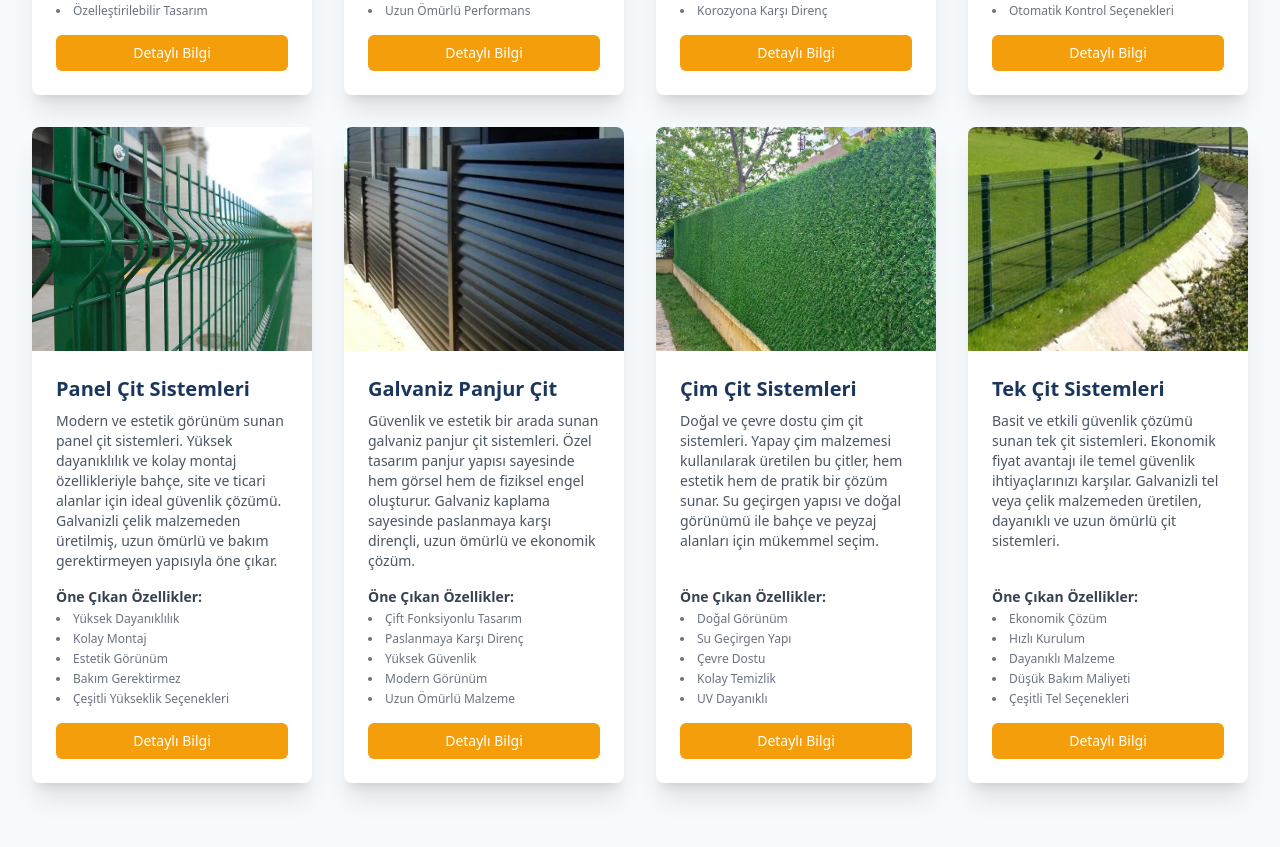
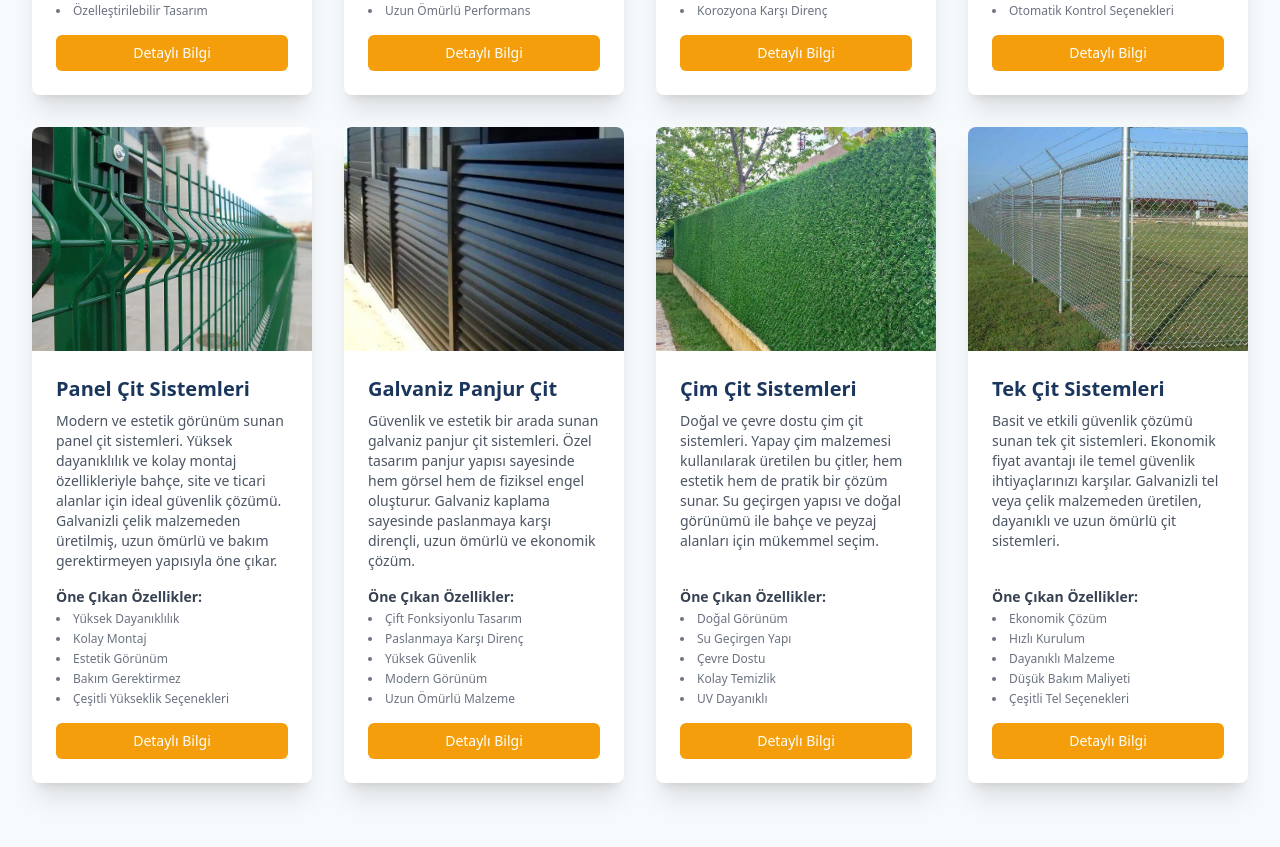
Before and after one commit to ozkancandan/hidromex, a React (Vite) app: page / in a window 1280 px wide. Shown: the part 2327-3174 px from the top of the page. Built offline with nearby package versions, Linux system fonts and the light colour scheme.

Commit message:
cit resimleri güncellendi

```diff
--- a/constants.ts
+++ b/constants.ts
@@ -67,7 +67,7 @@ export const PRODUCTS_DATA: Product[] = [
     id: '8',
     name: 'Tek Çit Sistemleri',
     description: 'Basit ve etkili güvenlik çözümü sunan tek çit sistemleri. Ekonomik fiyat avantajı ile temel güvenlik ihtiyaçlarınızı karşılar. Galvanizli tel veya çelik malzemeden üretilen, dayanıklı ve uzun ömürlü çit sistemleri.',
-    imageUrl: '/cit-4.jpg',
+    imageUrl: '/cit-5.jpg',
     features: ['Ekonomik Çözüm', 'Hızlı Kurulum', 'Dayanıklı Malzeme', 'Düşük Bakım Maliyeti', 'Çeşitli Tel Seçenekleri']
   }
 ];
```
Also changed, not shown: images/cit-5.jpg (added).
